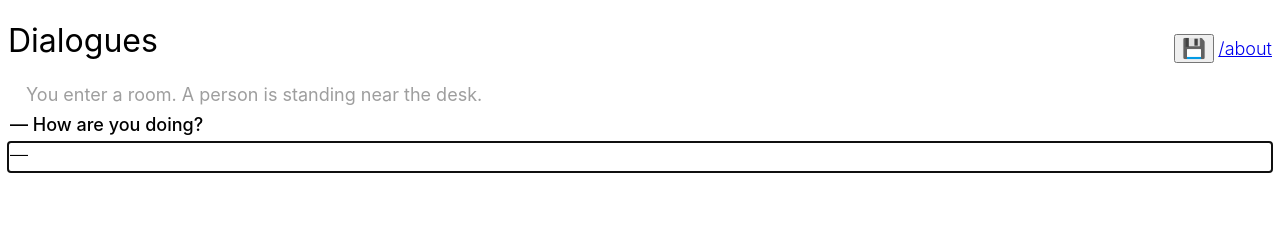
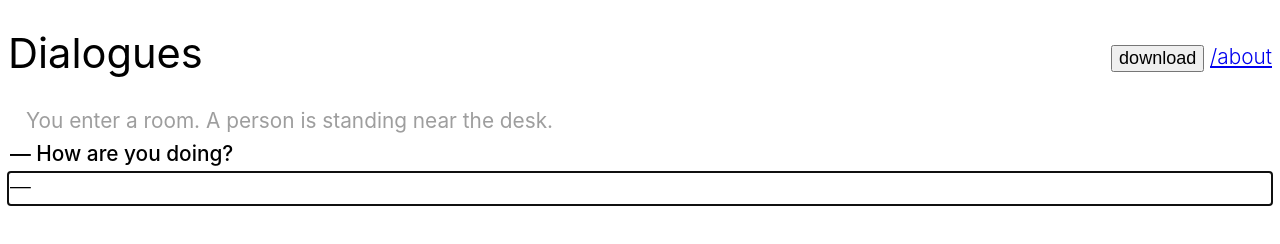
Before and after one commit to mdrachuk/dialogue, a plain HTML site: page index.html in a window 1280 px wide. Drawn offline with Linux system fonts and the light colour scheme.

Commit message:
Bigger text

```diff
--- a/index.html
+++ b/index.html
@@ -8,7 +8,7 @@
 <body>
 <div id="app">
     <nav style="float: right; margin-top: 0.8em;">
-        <button @click="download" style="margin: 0">💾</button>
+        <button @click="download" style="margin: 0">download</button>
         <a href="/about">/about️</a>
     </nav>
     <h1>Dialogues</h1>
@@ -26,6 +26,7 @@
 </body>
 <style>
     body, textarea {
+        font-size: 1.3rem;
         font-family: -apple-system, BlinkMacSystemFont, “Segoe UI”, Roboto, Helvetica, Arial, sans-serif;
         font-weight: 300;
         max-width: 100vw;
@@ -46,12 +47,8 @@
         margin-right: 1rem;
     }
 
-    nav > a {
+    button {
         font-size: large;
-    }
-
-    button {
-        font-size: larger;
         margin-top: 0.3em;
     }
 
@@ -62,12 +59,19 @@
         width: -moz-available; /* WebKit-based browsers will ignore this. */
         width: -webkit-fill-available; /* Mozilla-based browsers will ignore this. */
         width: fill-available;
-        font-size: large;
         min-height: 1.4rem;
         height: 1.4rem;
         overflow-y: auto;
         word-wrap: break-word;
         resize: none;
+    }
+
+    a:visited {
+        color: blue;
+    }
+
+    a:active {
+        color: pink;
     }
 
     @supports (-webkit-overflow-scrolling: touch) {
```
Also changed, not shown: about/index.html (+8 -10 lines).
